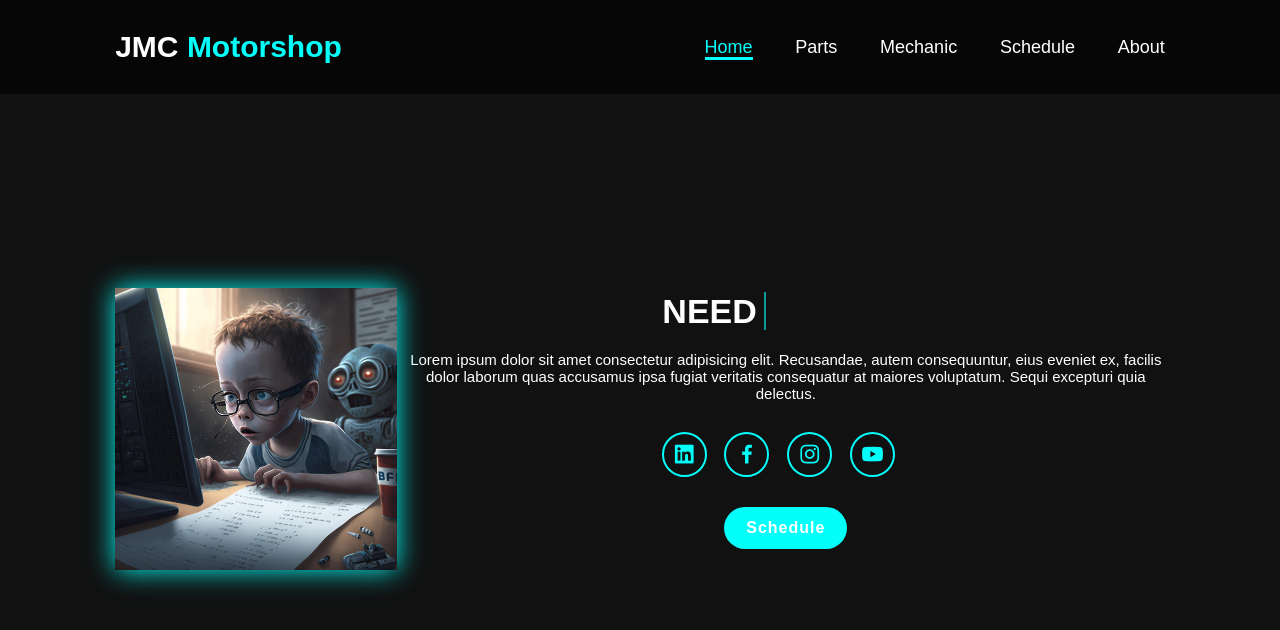
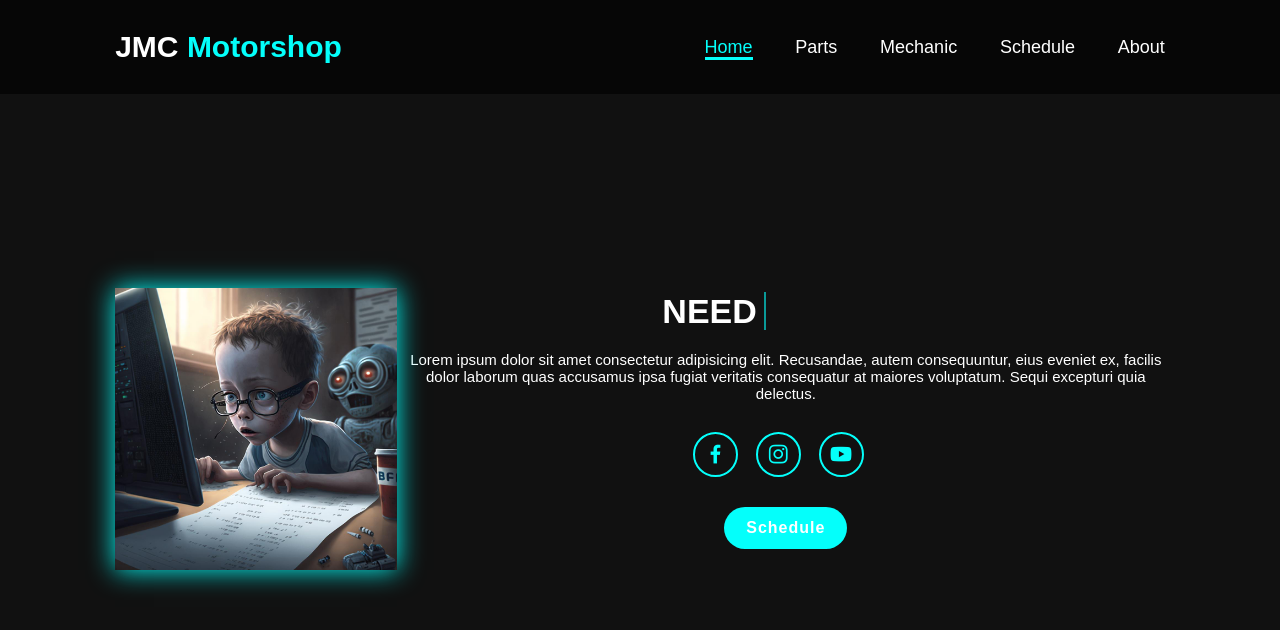
Before and after one commit to JLaurenz/JRMC, a plain HTML site: page index.html in a window 1280 px wide. Drawn offline with nearby package versions, Linux system fonts and the light colour scheme.

Commit message:
Update index.html

```diff
--- a/index.html
+++ b/index.html
@@ -40,7 +40,6 @@
                 dolor laborum quas accusamus ipsa fugiat veritatis consequatur
                 at maiores voluptatum. Sequi excepturi quia delectus.</p>
             <div class="social-icons">
-                <a href="#"><i class='bx bxl-linkedin-square' ></i></a>
                 <a href="#"><i class='bx bxl-facebook' ></i></a>
                 <a href="#"><i class='bx bxl-instagram' ></i></a>
                 <a href="#"><i class='bx bxl-youtube' ></i></a>
```
